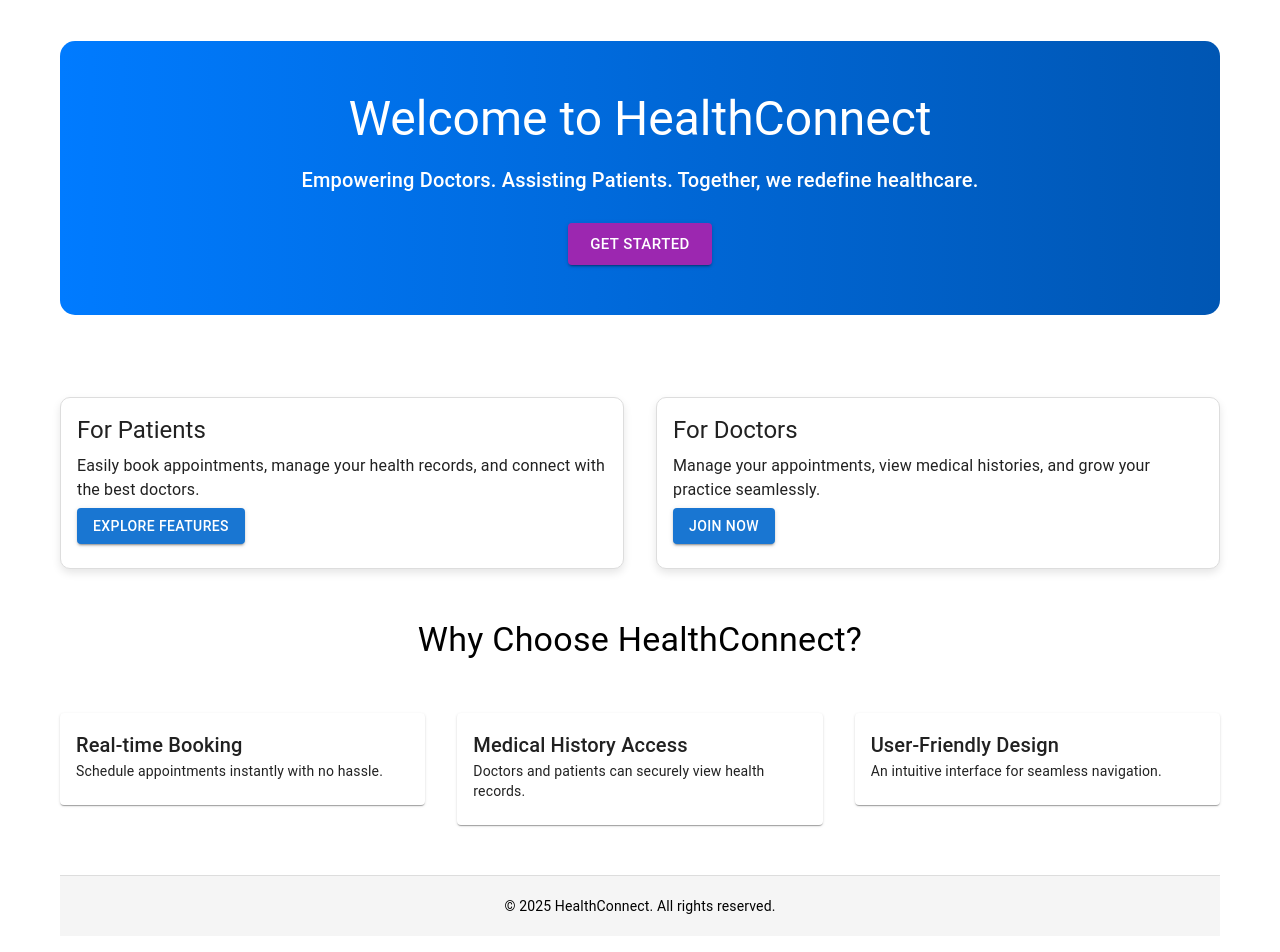
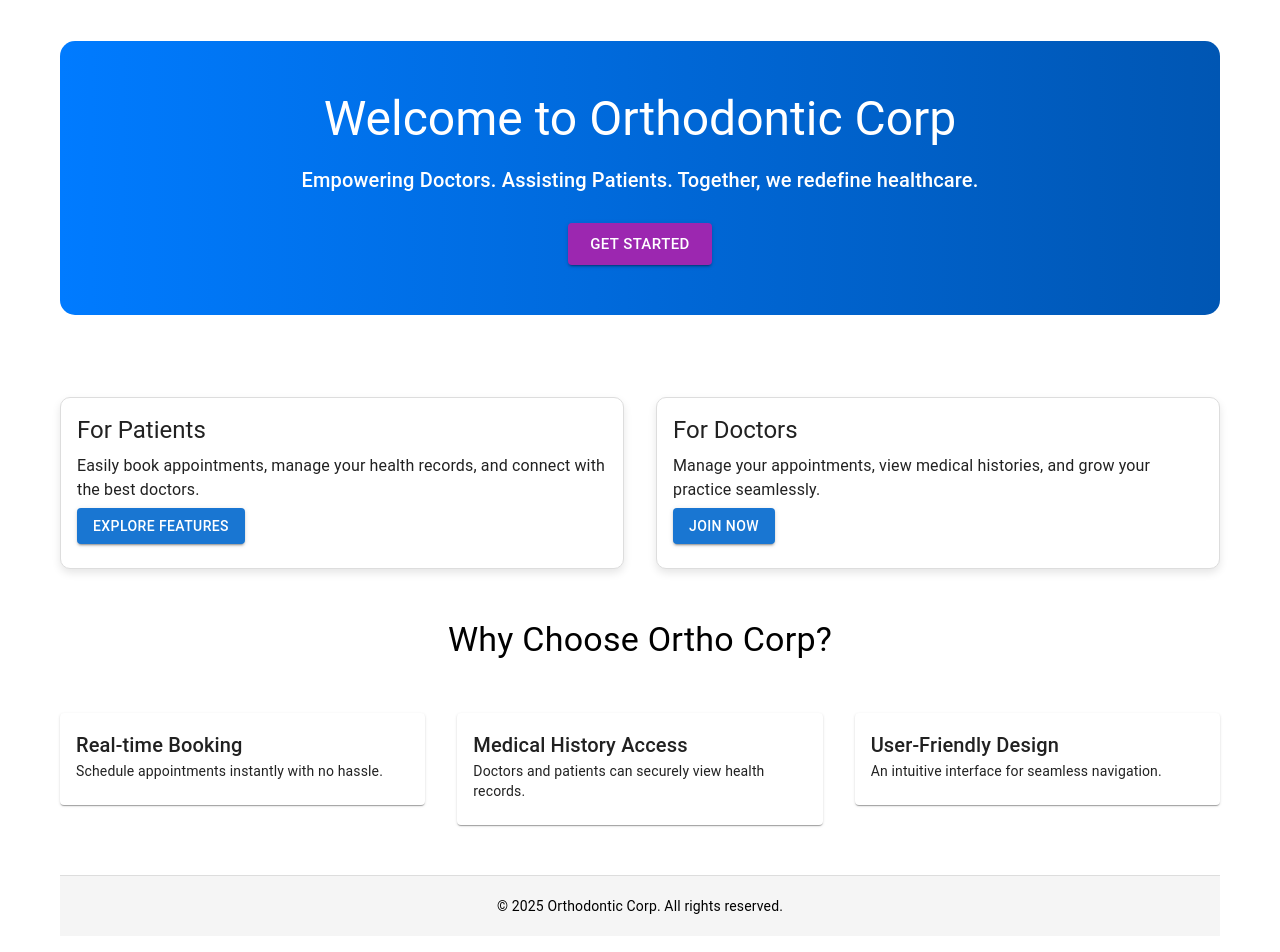
Before and after one commit to JishnuOrthodontics/Orthodonticwebsite, a React (Create React App) app: page / in a window 1280 px wide. Shown: the part 108-1060 px from the top of the page. Built offline with nearby package versions, Linux system fonts and the light colour scheme; no server answers.

Commit message:
Home page update

```diff
--- a/src/components/FeaturesPage.js
+++ b/src/components/FeaturesPage.js
@@ -19,7 +19,7 @@ function FeaturesPage() {
           Explore Our Features for Patients
         </Typography>
         <Typography variant="h6" gutterBottom>
-          Discover how HealthConnect helps you manage your healthcare effortlessly.
+          Discover how OrthoCorp helps you manage your healthcare effortlessly.
         </Typography>
       </div>
 
--- a/src/components/Home.js
+++ b/src/components/Home.js
@@ -16,7 +16,7 @@ function Home() {
         }}
       >
         <Typography variant="h3" gutterBottom>
-          Welcome to HealthConnect
+          Welcome to Orthodontic Corp
         </Typography>
         <Typography variant="h6" gutterBottom>
           Empowering Doctors. Assisting Patients. Together, we redefine healthcare.
@@ -80,7 +80,7 @@ function Home() {
       {/* Features Highlight Section */}
       <div style={{ marginTop: "50px" }}>
         <Typography variant="h4" gutterBottom style={{ textAlign: "center" }}>
-          Why Choose HealthConnect?
+          Why Choose Ortho Corp?
         </Typography>
         <Grid container spacing={4} style={{ marginTop: "20px" }}>
           <Grid item xs={12} md={4}>
@@ -120,7 +120,7 @@ function Home() {
           borderTop: "1px solid #ddd",
         }}
       >
-        <Typography variant="body2">© 2025 HealthConnect. All rights reserved.</Typography>
+        <Typography variant="body2">© 2025 Orthodontic Corp. All rights reserved.</Typography>
       </div>
     </Container>
   );
```
